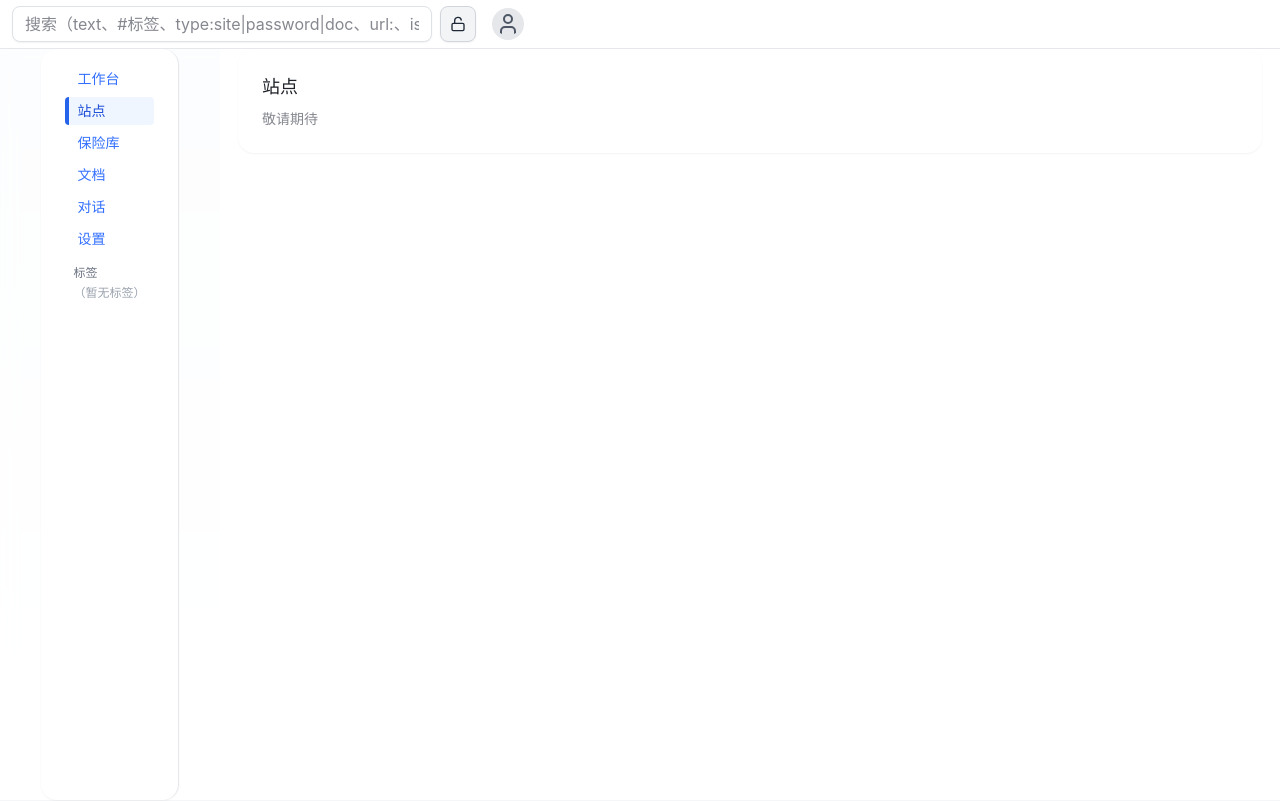
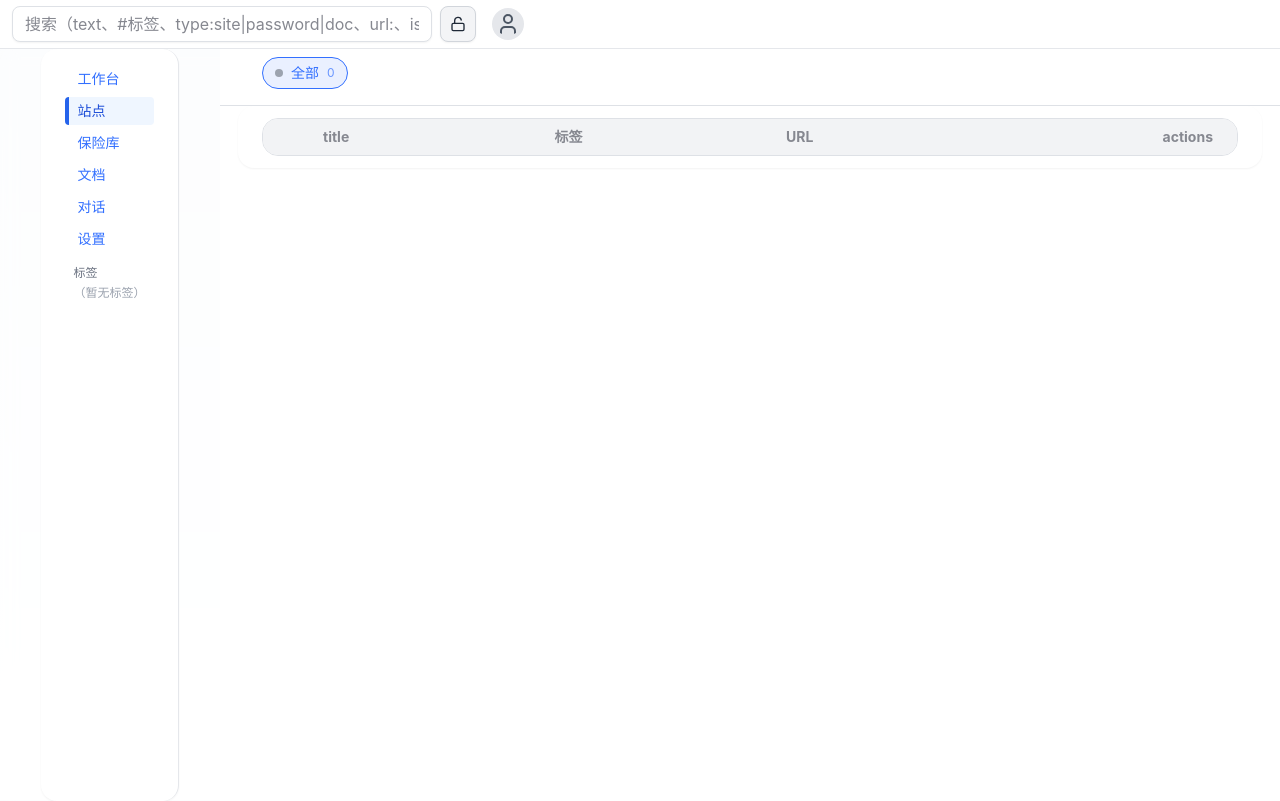
Before and after one commit to 77Ezra1/personal-ezra, a React (Vite) app: page /sites in a window 1280 px wide. Built offline with nearby package versions, Linux system fonts and the light colour scheme.

Commit message:
Implement sites management UI and fix import mapping

```diff
--- a/src/pages/Sites.tsx
+++ b/src/pages/Sites.tsx
@@ -1,11 +1,256 @@
+import IconButton from '../components/ui/IconButton'
+import { useEffect, useMemo, useState } from 'react'
+import { useItems } from '../store/useItems'
+import type { SiteItem } from '../types'
+import Input from '../components/ui/Input'
+import Button from '../components/ui/Button'
+import Modal from '../components/ui/Modal'
+import Segmented from '../components/ui/Segmented'
+import TagRow from '../components/TagRow'
+import TagPicker from '../components/TagPicker'
+import { useSearchParams } from 'react-router-dom'
+import { Trash2, XCircle } from 'lucide-react'
+import FixedUrl from '../components/FixedUrl'
+import { useSettings } from '../store/useSettings'
 import { useTranslation } from '../lib/i18n'
 
-export default function Sites() {
-  const t = useTranslation()
+function Field({ label, children }: { label: string; children: any }) {
   return (
-    <div className="max-w-screen-lg mx-auto p-6 bg-surface text-text rounded-2xl shadow-sm">
-      <h1 className="text-lg font-medium mb-2">{t('sites')}</h1>
-      <p className="text-sm text-muted">{t('comingSoon')}</p>
+    <div className="grid gap-1">
+      <label className="text-xs text-muted">{label}</label>
+      {children}
     </div>
   )
 }
+
+export default function Sites() {
+  const { items, tags, load, addSite, update, removeMany, selection, toggleSelect, clearSelection } = useItems()
+  const [params] = useSearchParams()
+  const activeTag = params.get('tag')
+  const t = useTranslation()
+
+  const [q] = useState('')
+  const viewMode = useSettings(s => s.viewMode)
+  const [view, setView] = useState<'table' | 'card'>(viewMode === 'card' ? 'card' : 'table')
+
+  // 新建
+  const [openNew, setOpenNew] = useState(false)
+  const [nTitle, setNTitle] = useState('')
+  const [nUrl, setNUrl] = useState('')
+  const [nTags, setNTags] = useState<string[]>([])
+
+  // 编辑
+  const [openEdit, setOpenEdit] = useState(false)
+  const [edit, setEdit] = useState<SiteItem | null>(null)
+
+  useEffect(() => { load() }, [])
+  useEffect(() => {
+    if (viewMode === 'card') setView('card')
+    else if (viewMode === 'list') setView('table')
+  }, [viewMode])
+
+  // 顶部搜索：定位+高亮
+  useEffect(() => {
+    const handler = (e: any) => {
+      const { id, type } = e.detail || {}
+      if (type !== 'site') return
+      const el = document.querySelector(`[data-id="${id}"]`) as HTMLElement | null
+      if (el) {
+        el.scrollIntoView({ behavior: 'smooth', block: 'center' })
+        el.classList.add('bg-blue-50')
+        setTimeout(() => el.classList.remove('bg-blue-50'), 1600)
+      }
+    }
+    window.addEventListener('locate-item', handler)
+    return () => window.removeEventListener('locate-item', handler)
+  }, [])
+
+  // 顶部搜索：打开编辑
+  useEffect(() => {
+    const handler = (e: any) => {
+      const { id, type } = e.detail || {}
+      if (type !== 'site') return
+      const it = (items as SiteItem[]).find(x => x.id === id)
+      if (it) { setEdit(it); setOpenEdit(true) }
+    }
+    window.addEventListener('open-edit', handler)
+    return () => window.removeEventListener('open-edit', handler)
+  }, [items])
+
+  const list = useMemo(() => items.filter(i => i.type === 'site') as SiteItem[], [items])
+
+  const filtered = useMemo(() => {
+    let arr = list
+    const s = q.trim().toLowerCase()
+    if (activeTag) arr = arr.filter(it => it.tags?.includes(activeTag))
+    if (s) arr = arr.filter(it => (`${it.title} ${it.url} ${it.description ?? ''}`).toLowerCase().includes(s))
+    return arr.slice().sort((a, b) =>
+      (b.favorite ? 1 : 0) - (a.favorite ? 1 : 0) ||
+      (a.order ?? 0) - (b.order ?? 0) ||
+      b.updatedAt - a.updatedAt
+    )
+  }, [list, q, activeTag])
+
+  const tagMap = useMemo(() => Object.fromEntries(tags.map(t => [t.id, t])), [tags])
+
+  // ======= 列表视图 =======
+  const tableView = (
+    <div className="overflow-auto border border-border rounded-2xl bg-surface">
+      <table className="w-full table-fixed text-sm">
+        <colgroup>
+          <col style={{ width: '48px' }} />
+          <col style={{ width: '25%' }} />
+          <col style={{ width: '25%' }} />
+          <col style={{ width: '25%' }} />
+          <col style={{ width: '25%' }} />
+        </colgroup>
+        <thead className="bg-surface-hover">
+          <tr className="text-left text-muted">
+            <th className="px-3 py-2"></th>
+            <th className="px-3 py-2">{t('title')}</th>
+            <th className="px-3 py-2">{t('tags')}</th>
+            <th className="px-3 py-2">URL</th>
+            <th className="px-3 py-2 text-right pr-4 md:pr-6">{t('actions')}</th>
+          </tr>
+        </thead>
+        <tbody>
+          {filtered.map(it => (
+            <tr key={it.id} data-id={it.id} className="border-t border-border align-middle">
+              <td className="px-3 py-2"><input type="checkbox" checked={selection.has(it.id)} onChange={() => toggleSelect(it.id)} /></td>
+              <td className="px-3 py-2">
+                <button className="hover:underline block truncate" title={it.title} onClick={() => { setEdit(it); setOpenEdit(true) }}>
+                  {it.title}
+                </button>
+              </td>
+              <td className="px-3 py-2">
+                {it.tags.map(tid => tagMap[tid]?.name).filter(Boolean).join(', ')}
+              </td>
+              <td className="px-3 py-2">
+                <FixedUrl url={it.url} length={24} className="text-muted" stripProtocol={false} />
+              </td>
+              <td className="px-3 py-2 pr-4 md:pr-6">
+                <div className="flex items-center gap-2 justify-end">
+                  <Button size="sm" variant="secondary" className="px-3" onClick={() => { setEdit(it); setOpenEdit(true) }}>
+                    {t('edit')}
+                  </Button>
+                </div>
+              </td>
+            </tr>
+          ))}
+        </tbody>
+      </table>
+    </div>
+  )
+
+  // ======= 卡片视图 =======
+  const cardView = (
+    <div className="grid gap-3 [grid-template-columns:repeat(auto-fill,minmax(260px,1fr))]">
+      {filtered.map(it => (
+        <div key={it.id} data-id={it.id} className="group border border-border rounded-2xl p-4 hover:shadow-md transition bg-surface">
+          <div className="font-medium truncate" title={it.title}>{it.title}</div>
+          <div className="mt-1"><FixedUrl url={it.url} length={32} className="text-muted" stripProtocol={false} /></div>
+          {it.description && <div className="text-xs text-muted mt-1 line-clamp-2">{it.description}</div>}
+          <div className="mt-2 flex items-center gap-2 justify-end">
+            <Button size="sm" variant="secondary" className="px-3" onClick={() => { setEdit(it); setOpenEdit(true) }}>
+              {t('edit')}
+            </Button>
+          </div>
+        </div>
+      ))}
+    </div>
+  )
+
+  const ui = (
+    <div className="h-[calc(100dvh-48px)] overflow-auto">
+      <div className="sticky top-0 z-10 bg-surface/80 backdrop-blur border-b border-border">
+        <div className="max-w-screen-lg mx-auto px-6 pb-2">
+          <TagRow />
+          {selection.size > 0 && (
+            <div className="mt-2 flex items-center gap-2">
+              <IconButton size="sm" srLabel={t('deleteSelected')} onClick={() => { removeMany(Array.from(selection)); clearSelection() }}>
+                <Trash2 className="w-4 h-4" />
+              </IconButton>
+              <IconButton size="sm" srLabel={t('clearSelection')} onClick={clearSelection}>
+                <XCircle className="w-4 h-4" />
+              </IconButton>
+            </div>
+          )}
+        </div>
+      </div>
+      <div className="max-w-screen-lg mx-auto px-6 py-3 bg-surface text-text rounded-2xl shadow-sm">{view === 'table' ? tableView : cardView}</div>
+    </div>
+  )
+
+  return (
+    <>
+      {ui}
+
+      {/* 新建站点 */}
+      <Modal
+        open={openNew}
+        onClose={() => setOpenNew(false)}
+        title={t('newSite')}
+        footer={
+          <>
+            <Button variant="secondary" onClick={() => setOpenNew(false)}>
+              {t('cancel')}
+            </Button>
+            <Button
+              onClick={async () => {
+                if (!nTitle || !nUrl) { alert('请填写完整'); return }
+                await addSite({ title: nTitle, url: nUrl, tags: nTags })
+                setOpenNew(false); setNTitle(''); setNUrl(''); setNTags([])
+              }}
+            >
+              {t('save')}
+            </Button>
+          </>
+        }>
+        <div className="grid gap-3">
+          <Field label="标题"><Input value={nTitle} onChange={e => setNTitle(e.target.value)} /></Field>
+          <Field label="URL"><Input value={nUrl} onChange={e => setNUrl(e.target.value)} /></Field>
+          <Field label="标签"><TagPicker value={nTags} onChange={setNTags} /></Field>
+        </div>
+      </Modal>
+
+      {/* 编辑站点 */}
+      <Modal
+        open={openEdit}
+        onClose={() => setOpenEdit(false)}
+        title={t('editSite')}
+        footer={
+          <>
+            {edit?.url && /^https?:\/\//i.test(edit.url) && (
+              <a
+                className="h-9 px-3 rounded-lg border border-border grid place-items-center mr-auto bg-surface hover:bg-surface-hover"
+                href={edit.url}
+                target="_blank"
+                rel="noreferrer"
+              >
+                {t('open')}
+              </a>
+            )}
+            <Button variant="secondary" onClick={() => setOpenEdit(false)}>
+              {t('cancel')}
+            </Button>
+            <Button
+              onClick={async () => {
+                if (!edit) return
+                await update(edit.id, { title: edit.title, url: edit.url, description: edit.description, tags: edit.tags })
+                setOpenEdit(false)
+              }}
+            >
+              {t('save')}
+            </Button>
+          </>
+        }>
+        <div className="grid gap-3">
+          <Field label="标题"><Input value={edit?.title || ''} onChange={e => setEdit(p => p ? { ...p, title: e.target.value } as SiteItem : p)} /></Field>
+          <Field label="URL"><Input value={edit?.url || ''} onChange={e => setEdit(p => p ? { ...p, url: e.target.value } as SiteItem : p)} /></Field>
+          <Field label="备注"><Input value={edit?.description || ''} onChange={e => setEdit(p => p ? { ...p, description: e.target.value } as SiteItem : p)} /></Field>
+          <Field label="标签"><TagPicker value={edit?.tags || []} onChange={v => setEdit(p => p ? { ...p, tags: v } as SiteItem : p)} /></Field>
+        </div>
+      </Modal>
+    </>
+  )
+}
--- a/src/store/useItems.ts
+++ b/src/store/useItems.ts
@@ -38,10 +38,21 @@ function mapFields(row: Record<string, unknown>, type: 'site' | 'doc') {
     ? lc['tag']
     : ''
   if (type === 'site') {
-    const title = typeof lc['title'] === 'string' ? lc['title'] : typeof lc['name'] === 'string' ? lc['name'] : ''
-    const path = typeof lc['path'] === 'string' ? lc['path'] : ''
-    const source = typeof lc['source'] === 'string' ? lc['source'] : typeof lc['origin'] === 'string' ? lc['origin'] : ''
-    return { title, path, source, tags }
+    const title = typeof lc['title'] === 'string'
+      ? lc['title']
+      : typeof lc['name'] === 'string'
+      ? lc['name']
+      : ''
+    const url = typeof lc['url'] === 'string'
+      ? lc['url']
+      : typeof lc['link'] === 'string'
+      ? lc['link']
+      : typeof lc['href'] === 'string'
+      ? lc['href']
+      : typeof lc['path'] === 'string'
+      ? lc['path']
+      : ''
+    return { title, url, tags }
   } else {
     const title = typeof lc['title'] === 'string'
       ? lc['title']
```
Lines whose indentation alone changed are shown as unchanged.
